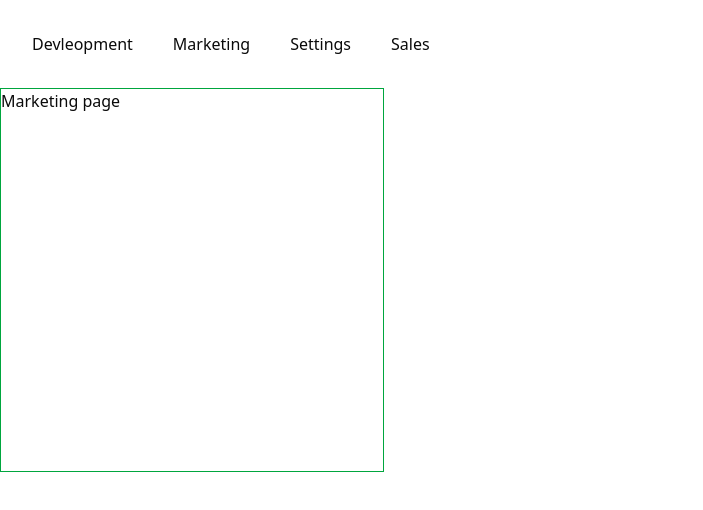
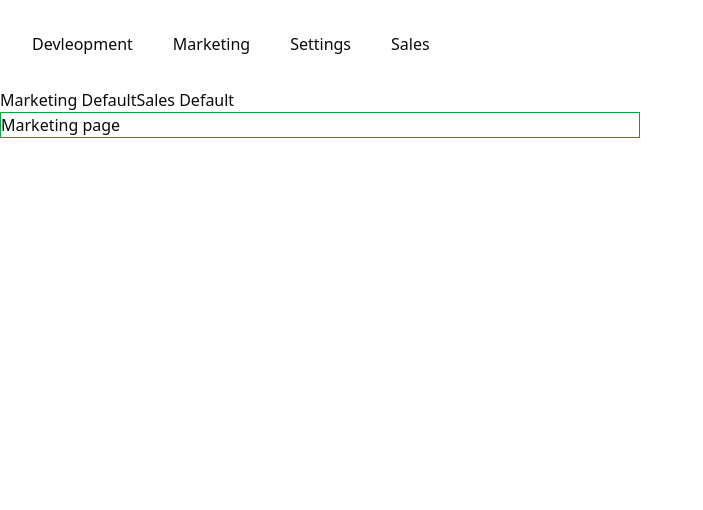
Before and after one commit to arafat-yasin-2413/blog-site-client, a Next.js app: page /marketing in a window 1280 px wide. Shown: the top 510 px of the page, without its empty margins (0-703 px from the left). Built offline with nearby package versions, Linux system fonts and the light colour scheme.

Commit message:
just changes div size

```diff
--- /dev/null
+++ b/src/app/(practice)/@marketingSlot/default.tsx
@@ -0,0 +1,7 @@
+export default function MarketingDefault() {
+    return (
+        <div>
+            <h1>Marketing Default</h1>
+        </div>
+    );
+}
--- /dev/null
+++ b/src/app/(practice)/@salesSlot/default.tsx
@@ -0,0 +1,7 @@
+export default function SalesDefault() {
+    return (
+        <div>
+            <h1>Sales  Default</h1>
+        </div>
+    );
+}
--- a/src/app/(practice)/development/page.tsx
+++ b/src/app/(practice)/development/page.tsx
@@ -2,7 +2,7 @@ import React from "react";
 
 export default function DevelopmentPage() {
     return (
-        <div className="w-96 h-96 border border-blue-500">
+        <div className="w-1/2 h-[700] border border-blue-500">
             <h1>Devlopment</h1>
         </div>
     );
--- a/src/app/(practice)/layout.tsx
+++ b/src/app/(practice)/layout.tsx
@@ -1,7 +1,15 @@
 import Link from "next/link";
 import React from "react";
 
-export default function PracticeLayout({ children }: { children: React.ReactNode }) {
+export default function PracticeLayout({
+    children,
+    marketingSlot,
+    salesSlot,
+}: {
+    children: React.ReactNode;
+    marketingSlot: React.ReactNode;
+    salesSlot: React.ReactNode;
+}) {
     return (
         <div>
             <nav className="flex gap-10 m-8">
@@ -18,6 +26,12 @@ export default function PracticeLayout({ children }: { children: React.ReactNode
                     Sales
                 </Link>
             </nav>
+
+            <div className="flex">
+                {marketingSlot}
+                {salesSlot}
+            </div>
+
             {children}
         </div>
     );
--- a/src/app/(practice)/marketing/page.tsx
+++ b/src/app/(practice)/marketing/page.tsx
@@ -2,7 +2,7 @@ import React from 'react'
 
 export default function MarketingPage() {
   return (
-    <div className="border border-green-600 h-96 w-96">
+    <div className="border border-green-600 w-1/2 h-[700]">
       <h1>Marketing page</h1>
     </div>
   )
--- a/src/app/(practice)/marketing/settings/page.tsx
+++ b/src/app/(practice)/marketing/settings/page.tsx
@@ -2,7 +2,7 @@ import React from 'react'
 
 export default function SettingsPage() {
   return (
-    <div className="border border-red-600 h-96 w-96">
+    <div className="border border-red-600 w-1/2 h-[700]">
       <h1>Settings page</h1>
     </div>
   )
--- a/src/app/(practice)/sales/page.tsx
+++ b/src/app/(practice)/sales/page.tsx
@@ -2,7 +2,7 @@ import React from 'react'
 
 export default function SalesPage() {
   return (
-    <div className="border border-amber-600 h-96 w-96">
+    <div className="border border-amber-600 w-1/2 h-[700]">
       <h1>Sales page</h1>
     </div>
   )
```
